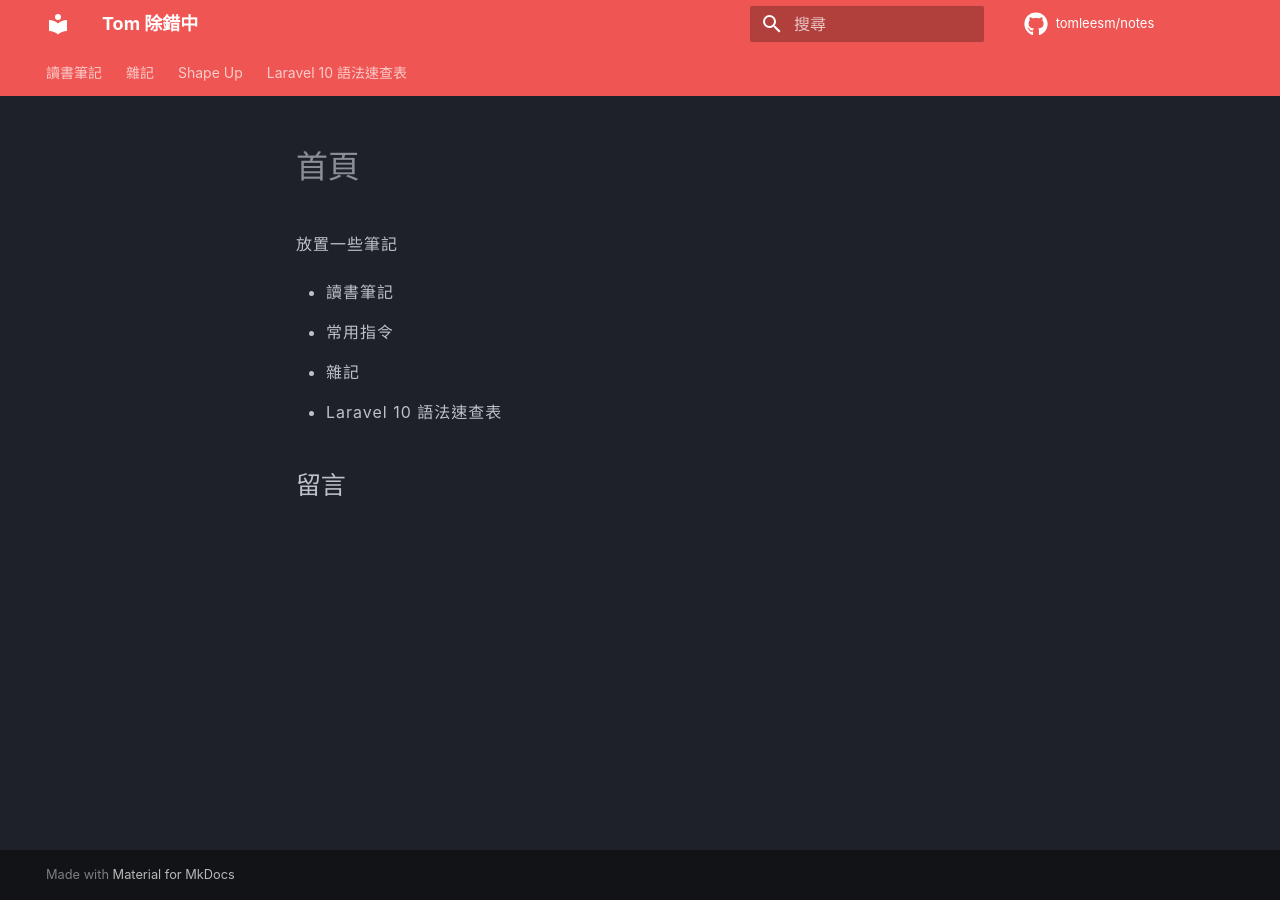
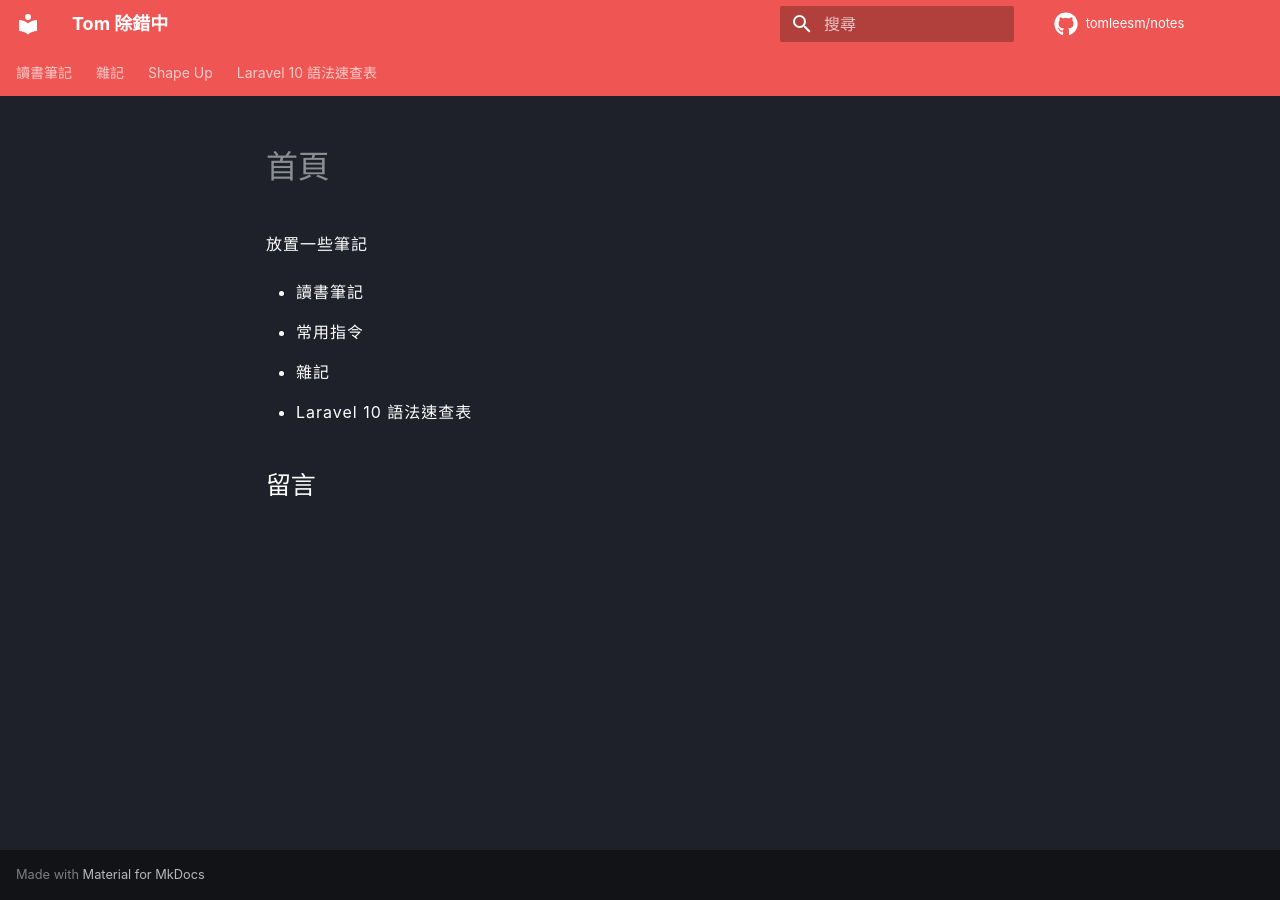
Before and after one commit to tomleesm/notes, an MkDocs documentation site: the page built from docs/index.md, in a window 1280 px wide. Built offline with MkDocs 1.6.1 and Material for MkDocs 9.7.7, drawn with Linux system fonts in a browser that asks for light colours; comment, search, counter and statistics services are not loaded.

Commit message:
內容寬度加大，以不顯示左右 margin。文字顏色為白色

```diff
--- a/docs/stylesheets/extra.css
+++ b/docs/stylesheets/extra.css
@@ -2,7 +2,12 @@
 .md-main {
     letter-spacing: 1px;
 }
-
+/* 行高設定 2 倍 */
 .md-typeset {
     line-height: 2;
 }
+.md-grid {
+  /* 增加內容寬度，不顯示左右 margin */
+  max-width: 1440px;
+  color: #ffffff;
+}
```
